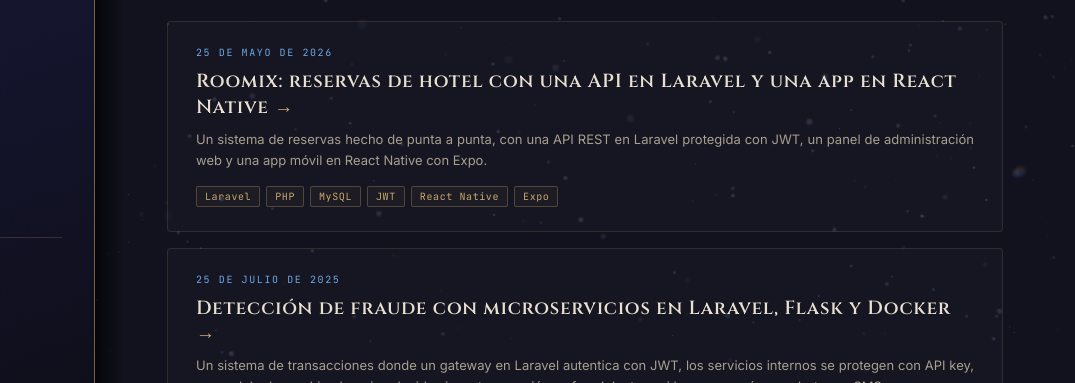
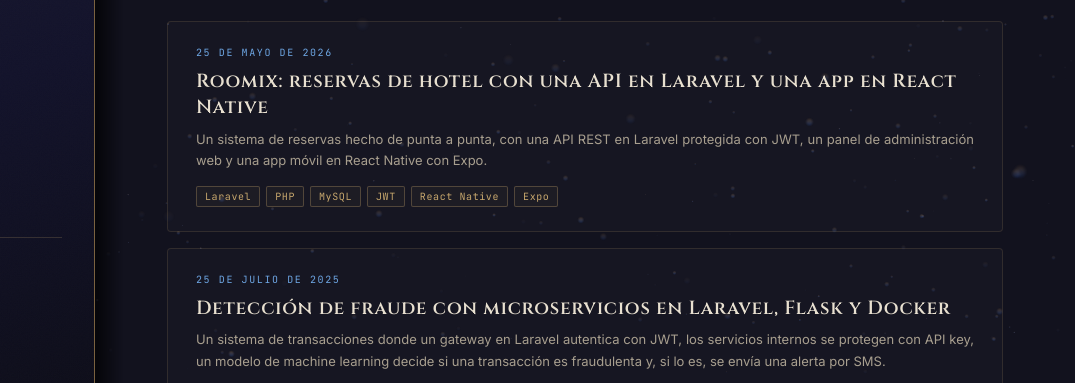
Before and after one commit to CrArenas/Portafolio, an Astro site: page /es/dev in a window 1280 px wide. Shown: the part 389-772 px from the top of the page, 205-1280 px from the left. Built offline with nearby package versions, Linux system fonts and the light colour scheme; Astro itself is replaced by a stand-in of ours; animation ran at ten frames a second.

Commit message:
Sin flechas

```diff
--- a/src/components/PostCard.astro
+++ b/src/components/PostCard.astro
@@ -13,7 +13,7 @@ const { title, summary, date, stack, draft } = post.data;
       <time datetime={date.toISOString()}>{formatDate(date, lang)}</time>
       {draft && <span class="post-draft">{t.dev.draft}</span>}
     </div>
-    <h3 class="post-card-title">{title} <span class="post-card-arrow" aria-hidden="true">→</span></h3>
+    <h3 class="post-card-title">{title}</h3>
     <p class="project-desc">{summary}</p>
     <div class="project-tags">{stack.map(s => <span class="tag">{s}</span>)}</div>
   </a>
--- a/src/styles/global.css
+++ b/src/styles/global.css
@@ -1129,14 +1129,6 @@ button:focus-visible {
   margin-bottom: 8px;
 }
 
-.post-card-arrow {
-  display: inline-block;
-  color: var(--gold);
-  transition: transform 0.25s;
-}
-
-.post-card:hover .post-card-arrow { transform: translateX(4px); }
-
 .dev-empty {
   margin-top: 40px;
   font-family: var(--font-mono);
```
